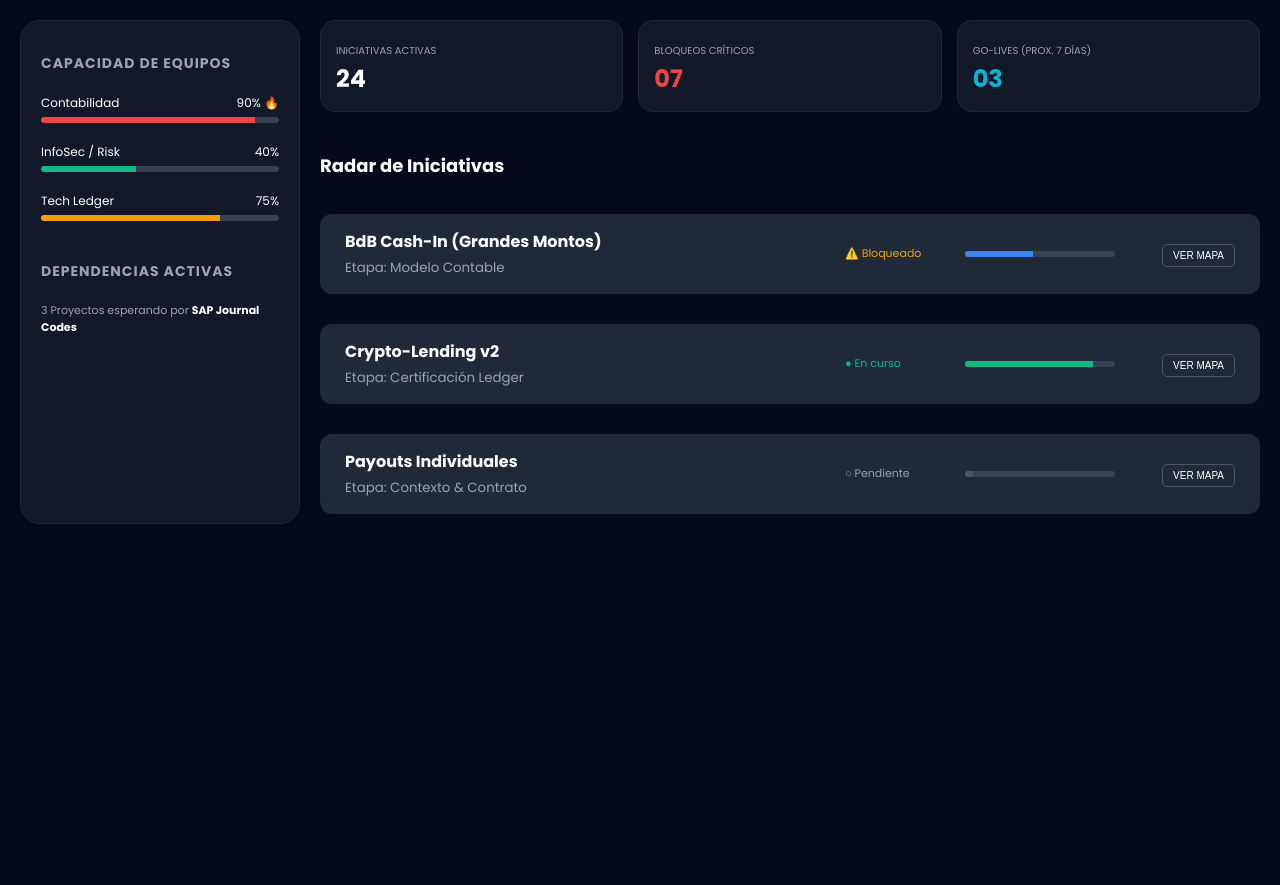
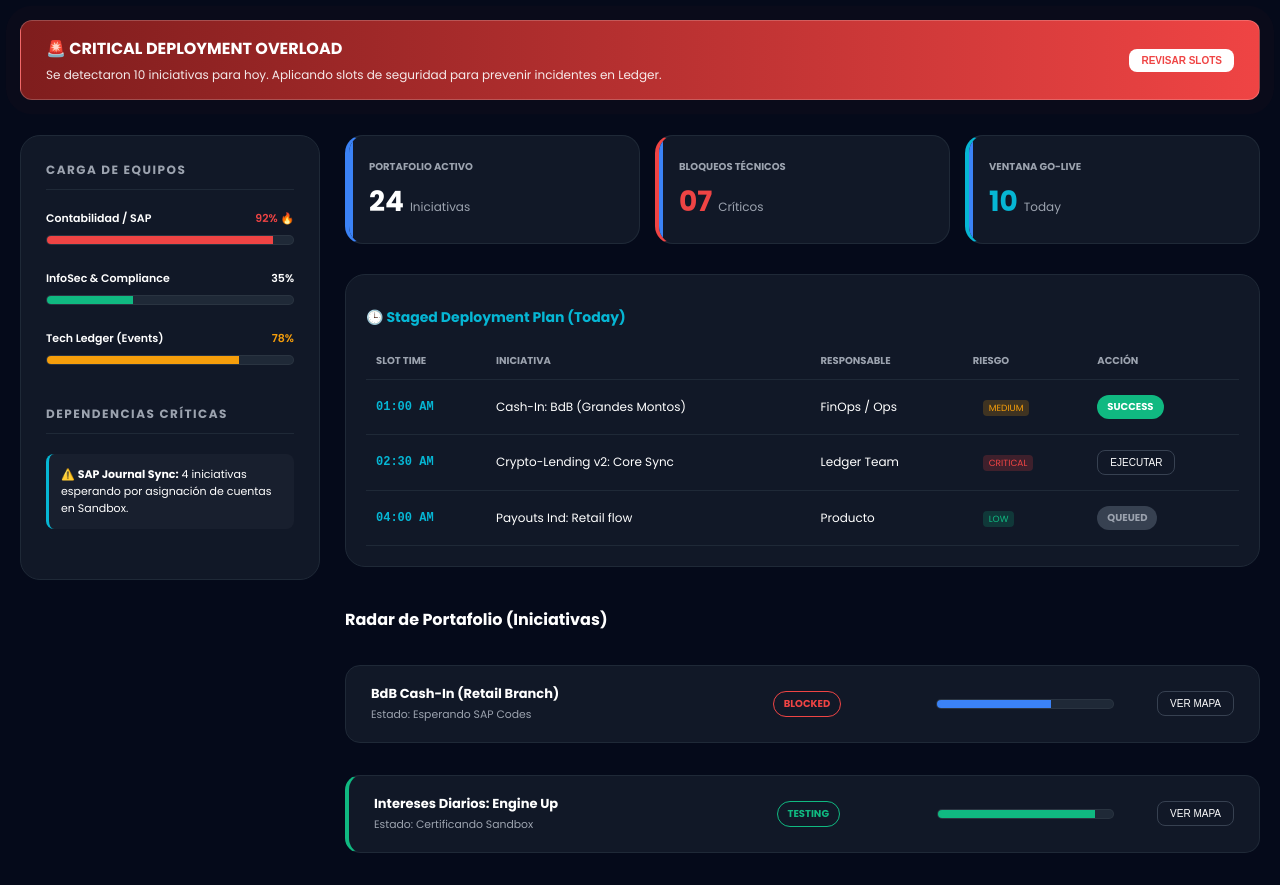
Before and after one commit to aldemarjerez-crypto/Finops-Tooldeck, a plain HTML site: page trellis.html in a window 1280 px wide. Before the commit the page ends 800 px from the top, so only its background shows below. Drawn offline with Linux system fonts and the light colour scheme.

Commit message:
Update trellis.html

```diff
--- a/trellis.html
+++ b/trellis.html
@@ -2,105 +2,221 @@
 <html lang="es">
 <head>
     <meta charset="UTF-8">
+    <meta name="viewport" content="width=device-width, initial-scale=1.0">
     <title>Fintech Command Center | Ledger OS</title>
     <link href="https://fonts.googleapis.com/css2?family=Poppins:wght@400;600;700&display=swap" rel="stylesheet">
     <style>
         :root {
-            --bg: #050a1a; --card: #111827; --accent: #3b82f6; --cyan: #06b6d4;
-            --success: #10b981; --warning: #f59e0b; --danger: #ef4444;
+            --bg: #050a1a;
+            --card: #111827;
+            --accent: #3b82f6;
+            --cyan: #06b6d4;
+            --success: #10b981;
+            --warning: #f59e0b;
+            --danger: #ef4444;
+            --text-muted: #9ca3af;
         }
-        body { font-family: 'Poppins', sans-serif; background: var(--bg); color: white; margin: 0; padding: 20px; }
 
-        .grid-master { display: grid; grid-template-columns: 280px 1fr; gap: 20px; }
+        body {
+            font-family: 'Poppins', sans-serif;
+            background: var(--bg);
+            color: white;
+            margin: 0;
+            padding: 20px;
+            font-size: 13px;
+        }
 
-        /* Panel de Control de Equipos (Heatmap) */
-        .sidebar { background: var(--card); padding: 20px; border-radius: 20px; border: 1px solid #1f2937; }
-        .sidebar h2 { font-size: 14px; text-transform: uppercase; letter-spacing: 1px; color: #9ca3af; margin-bottom: 20px; }
+        .grid-master {
+            display: grid;
+            grid-template-columns: 300px 1fr;
+            gap: 25px;
+            max-width: 1400px;
+            margin: 0 auto;
+        }
 
-        .team-status { margin-bottom: 20px; }
-        .team-info { display: flex; justify-content: space-between; font-size: 12px; margin-bottom: 5px; }
-        .load-bar { background: #374151; height: 6px; border-radius: 10px; overflow: hidden; }
-        .load-fill { height: 100%; transition: 0.5s; }
+        /* Alerta de Colisión Crítica */
+        .collision-banner {
+            grid-column: 1 / -1;
+            background: linear-gradient(90deg, #7f1d1d, var(--danger));
+            padding: 15px 25px;
+            border-radius: 12px;
+            display: flex;
+            justify-content: space-between;
+            align-items: center;
+            margin-bottom: 10px;
+            border: 1px solid rgba(255,255,255,0.2);
+            animation: pulse-danger 2s infinite;
+        }
+
+        @keyframes pulse-danger {
+            0% { box-shadow: 0 0 0 0 rgba(239, 68, 68, 0.4); }
+            70% { box-shadow: 0 0 0 15px rgba(239, 68, 68, 0); }
+            100% { box-shadow: 0 0 0 0 rgba(239, 68, 68, 0); }
+        }
+
+        /* Sidebar: Capacidad y Recursos */
+        .sidebar { background: var(--card); padding: 25px; border-radius: 20px; border: 1px solid #1f2937; height: fit-content; }
+        .sidebar h2 { font-size: 12px; text-transform: uppercase; letter-spacing: 1.5px; color: var(--text-muted); margin: 0 0 20px 0; border-bottom: 1px solid #1f2937; padding-bottom: 10px; }
+
+        .team-status { margin-bottom: 25px; }
+        .team-info { display: flex; justify-content: space-between; font-size: 11px; margin-bottom: 8px; font-weight: 600; }
+        .load-bar { background: #1f2937; height: 8px; border-radius: 10px; overflow: hidden; border: 1px solid rgba(255,255,255,0.05); }
+        .load-fill { height: 100%; transition: 1s cubic-bezier(0.4, 0, 0.2, 1); }
 
         /* Main Dashboard */
         .main-view { display: flex; flex-direction: column; gap: 20px; }
         .stat-grid { display: grid; grid-template-columns: repeat(3, 1fr); gap: 15px; }
-        .mini-card { background: var(--card); padding: 15px; border-radius: 15px; border: 1px solid #1f2937; }
+        .mini-card { background: var(--card); padding: 20px; border-radius: 18px; border: 1px solid #1f2937; position: relative; overflow: hidden; }
+        .mini-card::after { content: ''; position: absolute; top: 0; left: 0; width: 4px; height: 100%; background: var(--accent); }
 
-        /* Iniciativas en Curso */
+        /* Tabla de Slots de Despliegue */
+        .slot-container { background: var(--card); border-radius: 20px; border: 1px solid #1f2937; padding: 20px; margin-top: 10px; }
+        .slot-table { width: 100%; border-collapse: collapse; font-size: 12px; }
+        .slot-table th { text-align: left; color: var(--text-muted); padding: 10px; font-size: 10px; text-transform: uppercase; border-bottom: 1px solid #1f2937; }
+        .slot-table td { padding: 15px 10px; border-bottom: 1px solid #1f2937; }
+        .slot-time { font-family: 'JetBrains Mono', monospace; color: var(--cyan); font-weight: bold; }
+
+        /* Filas de Iniciativas */
         .initiative-row {
-            background: #1f2937; padding: 15px 25px; border-radius: 12px;
-            display: grid; grid-template-columns: 1fr 120px 150px 120px;
-            align-items: center; margin-bottom: 10px; cursor: pointer; transition: 0.2s;
+            background: #111827; padding: 18px 25px; border-radius: 15px;
+            display: grid; grid-template-columns: 1.5fr 1fr 1fr 100px;
+            align-items: center; margin-bottom: 12px; border: 1px solid #1f2937;
+            transition: 0.3s;
         }
-        .initiative-row:hover { background: #2d3748; transform: scale(1.01); }
-        .dot { width: 8px; height: 8px; border-radius: 50%; display: inline-block; margin-right: 5px; }
+        .initiative-row:hover { background: #1a2233; border-color: var(--accent); transform: translateX(5px); }
+
+        .status-pill { padding: 4px 10px; border-radius: 20px; font-size: 10px; font-weight: bold; text-transform: uppercase; display: inline-block; }
+        .btn-action { background: transparent; border: 1px solid #374151; color: white; padding: 6px 12px; border-radius: 8px; cursor: pointer; font-size: 10px; transition: 0.2s; }
+        .btn-action:hover { background: var(--accent); border-color: var(--accent); }
+
+        .badge-risk { font-size: 9px; padding: 2px 6px; border-radius: 4px; margin-left: 10px; }
     </style>
 </head>
 <body>
 
 <div class="grid-master">
+    <div class="collision-banner">
+        <div>
+            <strong style="font-size: 16px;">🚨 CRITICAL DEPLOYMENT OVERLOAD</strong>
+            <p style="margin: 5px 0 0 0; font-size: 12px; opacity: 0.9;">Se detectaron 10 iniciativas para hoy. Aplicando slots de seguridad para prevenir incidentes en Ledger.</p>
+        </div>
+        <div style="text-align: right;">
+            <button class="btn-action" style="background: white; color: var(--danger); font-weight: bold; border: none;">REVISAR SLOTS</button>
+        </div>
+    </div>
+
     <aside class="sidebar">
-        <h2>Capacidad de Equipos</h2>
+        <h2>Carga de Equipos</h2>
 
         <div class="team-status">
-            <div class="team-info"><span>Contabilidad</span> <span>90% 🔥</span></div>
-            <div class="load-bar"><div class="load-fill" style="width: 90%; background: var(--danger);"></div></div>
+            <div class="team-info"><span>Contabilidad / SAP</span> <span style="color:var(--danger)">92% 🔥</span></div>
+            <div class="load-bar"><div class="load-fill" style="width: 92%; background: var(--danger);"></div></div>
         </div>
 
         <div class="team-status">
-            <div class="team-info"><span>InfoSec / Risk</span> <span>40%</span></div>
-            <div class="load-bar"><div class="load-fill" style="width: 40%; background: var(--success);"></div></div>
+            <div class="team-info"><span>InfoSec & Compliance</span> <span>35%</span></div>
+            <div class="load-bar"><div class="load-fill" style="width: 35%; background: var(--success);"></div></div>
         </div>
 
         <div class="team-status">
-            <div class="team-info"><span>Tech Ledger</span> <span>75%</span></div>
-            <div class="load-bar"><div class="load-fill" style="width: 75%; background: var(--warning);"></div></div>
+            <div class="team-info"><span>Tech Ledger (Events)</span> <span style="color:var(--warning)">78%</span></div>
+            <div class="load-bar"><div class="load-fill" style="width: 78%; background: var(--warning);"></div></div>
         </div>
 
-        <div style="margin-top: 40px;">
-            <h2>Dependencias Activas</h2>
-            <p style="font-size: 11px; color: #9ca3af;">3 Proyectos esperando por <b style="color:white">SAP Journal Codes</b></p>
+        <div class="team-status" style="margin-top: 40px;">
+            <h2>Dependencias Críticas</h2>
+            <div style="background: rgba(255,255,255,0.03); padding: 12px; border-radius: 8px; border-left: 3px solid var(--cyan);">
+                <p style="margin:0; font-size: 11px;">⚠️ <strong>SAP Journal Sync:</strong> 4 iniciativas esperando por asignación de cuentas en Sandbox.</p>
+            </div>
         </div>
     </aside>
 
     <main class="main-view">
         <div class="stat-grid">
-            <div class="mini-card">
-                <span style="font-size: 10px; color: #9ca3af;">INICIATIVAS ACTIVAS</span>
-                <div style="font-size: 24px; font-weight: bold;">24</div>
+            <div class="mini-card" style="border-left: 4px solid var(--accent);">
+                <span style="font-size: 10px; color: var(--text-muted); font-weight: bold;">PORTAFOLIO ACTIVO</span>
+                <div style="font-size: 28px; font-weight: 700; margin-top: 5px;">24 <small style="font-size: 12px; font-weight: normal; color: var(--text-muted);">Iniciativas</small></div>
             </div>
-            <div class="mini-card">
-                <span style="font-size: 10px; color: #9ca3af;">BLOQUEOS CRÍTICOS</span>
-                <div style="font-size: 24px; font-weight: bold; color: var(--danger);">07</div>
+            <div class="mini-card" style="border-left: 4px solid var(--danger);">
+                <span style="font-size: 10px; color: var(--text-muted); font-weight: bold;">BLOQUEOS TÉCNICOS</span>
+                <div style="font-size: 28px; font-weight: 700; margin-top: 5px; color: var(--danger);">07 <small style="font-size: 12px; font-weight: normal; color: var(--text-muted);">Críticos</small></div>
             </div>
-            <div class="mini-card">
-                <span style="font-size: 10px; color: #9ca3af;">GO-LIVES (PROX. 7 DÍAS)</span>
-                <div style="font-size: 24px; font-weight: bold; color: var(--cyan);">03</div>
+            <div class="mini-card" style="border-left: 4px solid var(--cyan);">
+                <span style="font-size: 10px; color: var(--text-muted); font-weight: bold;">VENTANA GO-LIVE</span>
+                <div style="font-size: 28px; font-weight: 700; margin-top: 5px; color: var(--cyan);">10 <small style="font-size: 12px; font-weight: normal; color: var(--text-muted);">Today</small></div>
             </div>
         </div>
 
-        <h2 style="font-size: 18px; margin-top: 20px;">Radar de Iniciativas</h2>
+        <div class="slot-container">
+            <h2 style="font-size: 14px; margin-bottom: 15px; color: var(--cyan);">🕒 Staged Deployment Plan (Today)</h2>
+            <table class="slot-table">
+                <thead>
+                    <tr>
+                        <th>Slot Time</th>
+                        <th>Iniciativa</th>
+                        <th>Responsable</th>
+                        <th>Riesgo</th>
+                        <th>Acción</th>
+                    </tr>
+                </thead>
+                <tbody>
+                    <tr>
+                        <td class="slot-time">01:00 AM</td>
+                        <td>Cash-In: BdB (Grandes Montos)</td>
+                        <td>FinOps / Ops</td>
+                        <td><span class="badge-risk" style="background: rgba(245,158,11,0.2); color: var(--warning);">MEDIUM</span></td>
+                        <td><span class="status-pill" style="background: var(--success); color: white;">SUCCESS</span></td>
+                    </tr>
+                    <tr>
+                        <td class="slot-time">02:30 AM</td>
+                        <td>Crypto-Lending v2: Core Sync</td>
+                        <td>Ledger Team</td>
+                        <td><span class="badge-risk" style="background: rgba(239,68,68,0.2); color: var(--danger);">CRITICAL</span></td>
+                        <td><button class="btn-action">EJECUTAR</button></td>
+                    </tr>
+                    <tr>
+                        <td class="slot-time">04:00 AM</td>
+                        <td>Payouts Ind: Retail flow</td>
+                        <td>Producto</td>
+                        <td><span class="badge-risk" style="background: rgba(16,185,129,0.2); color: var(--success);">LOW</span></td>
+                        <td><span class="status-pill" style="background: #374151; color: var(--text-muted);">QUEUED</span></td>
+                    </tr>
+                </tbody>
+            </table>
+        </div>
+
+        <h2 style="font-size: 16px; margin-top: 20px;">Radar de Portafolio (Iniciativas)</h2>
 
         <div class="initiative-row">
-            <div><strong>BdB Cash-In (Grandes Montos)</strong><br><small style="color:#9ca3af;">Etapa: Modelo Contable</small></div>
-            <div style="color: var(--warning); font-size: 11px;">⚠️ Bloqueado</div>
-            <div class="load-bar"><div class="load-fill" style="width: 45%; background: var(--accent);"></div></div>
-            <div style="text-align: right;"><button style="background:none; border: 1px solid #4b5563; color:white; border-radius:5px; padding:5px 10px; font-size:10px;">VER MAPA</button></div>
+            <div>
+                <strong>BdB Cash-In (Retail Branch)</strong><br>
+                <small style="color: var(--text-muted);">Estado: Esperando SAP Codes</small>
+            </div>
+            <div style="text-align: center;">
+                <span class="status-pill" style="border: 1px solid var(--danger); color: var(--danger);">BLOCKED</span>
+            </div>
+            <div style="padding: 0 20px;">
+                <div class="load-bar"><div class="load-fill" style="width: 65%; background: var(--accent);"></div></div>
+            </div>
+            <div style="text-align: right;">
+                <button class="btn-action">VER MAPA</button>
+            </div>
         </div>
 
-        <div class="initiative-row">
-            <div><strong>Crypto-Lending v2</strong><br><small style="color:#9ca3af;">Etapa: Certificación Ledger</small></div>
-            <div style="color: var(--success); font-size: 11px;">● En curso</div>
-            <div class="load-bar"><div class="load-fill" style="width: 85%; background: var(--success);"></div></div>
-            <div style="text-align: right;"><button style="background:none; border: 1px solid #4b5563; color:white; border-radius:5px; padding:5px 10px; font-size:10px;">VER MAPA</button></div>
-        </div>
-
-        <div class="initiative-row">
-            <div><strong>Payouts Individuales</strong><br><small style="color:#9ca3af;">Etapa: Contexto & Contrato</small></div>
-            <div style="color: #9ca3af; font-size: 11px;">○ Pendiente</div>
-            <div class="load-bar"><div class="load-fill" style="width: 5%; background: #4b5563;"></div></div>
-            <div style="text-align: right;"><button style="background:none; border: 1px solid #4b5563; color:white; border-radius:5px; padding:5px 10px; font-size:10px;">VER MAPA</button></div>
+        <div class="initiative-row" style="border-left: 4px solid var(--success);">
+            <div>
+                <strong>Intereses Diarios: Engine Up</strong><br>
+                <small style="color: var(--text-muted);">Estado: Certificando Sandbox</small>
+            </div>
+            <div style="text-align: center;">
+                <span class="status-pill" style="border: 1px solid var(--success); color: var(--success);">TESTING</span>
+            </div>
+            <div style="padding: 0 20px;">
+                <div class="load-bar"><div class="load-fill" style="width: 90%; background: var(--success);"></div></div>
+            </div>
+            <div style="text-align: right;">
+                <button class="btn-action">VER MAPA</button>
+            </div>
         </div>
 
     </main>
```
